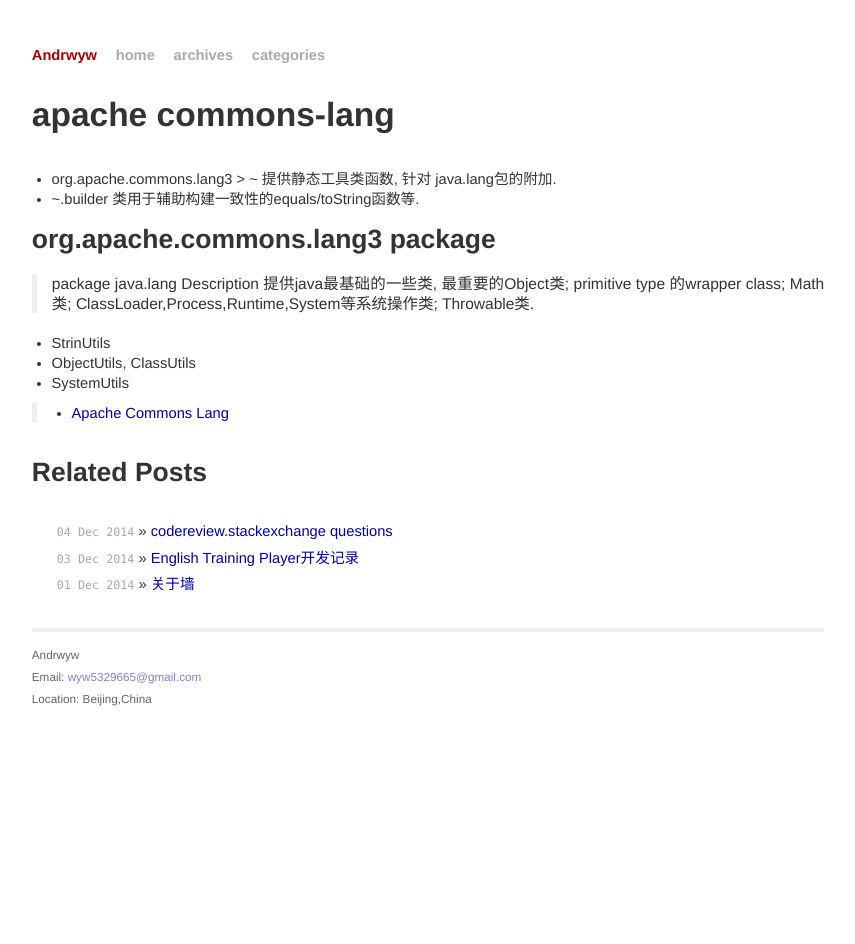
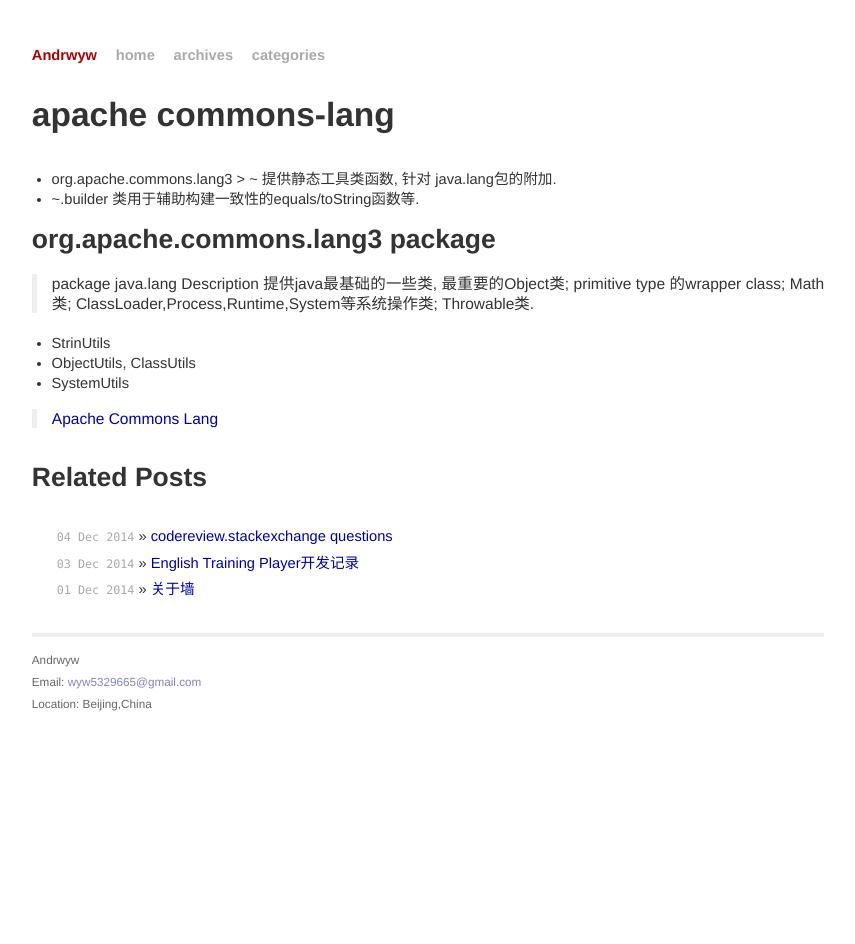
Before and after one commit to Andrwyw/Andrwyw.github.io, a Jekyll site: the page built from _posts/2014-12-4-apache-commons-lang-api.md, in a window 1280 px wide. Shown: the whole page, without its empty margins (212-1067 px from the left). Built offline with Jekyll 4.4.1, drawn with Linux system fonts in a browser that asks for light colours; comment, search, counter and statistics services are not loaded.

```diff
--- a/_posts/2014-12-4-apache-commons-lang-api.md
+++ b/_posts/2014-12-4-apache-commons-lang-api.md
@@ -21,4 +21,4 @@ categories: [commons-lang,java]
 - ObjectUtils, ClassUtils
 - SystemUtils
 
-> - [Apache Commons Lang](http://commons.apache.org/proper/commons-lang/apidocs/overview-summary.html)
+> [Apache Commons Lang](http://commons.apache.org/proper/commons-lang/apidocs/overview-summary.html)
```
